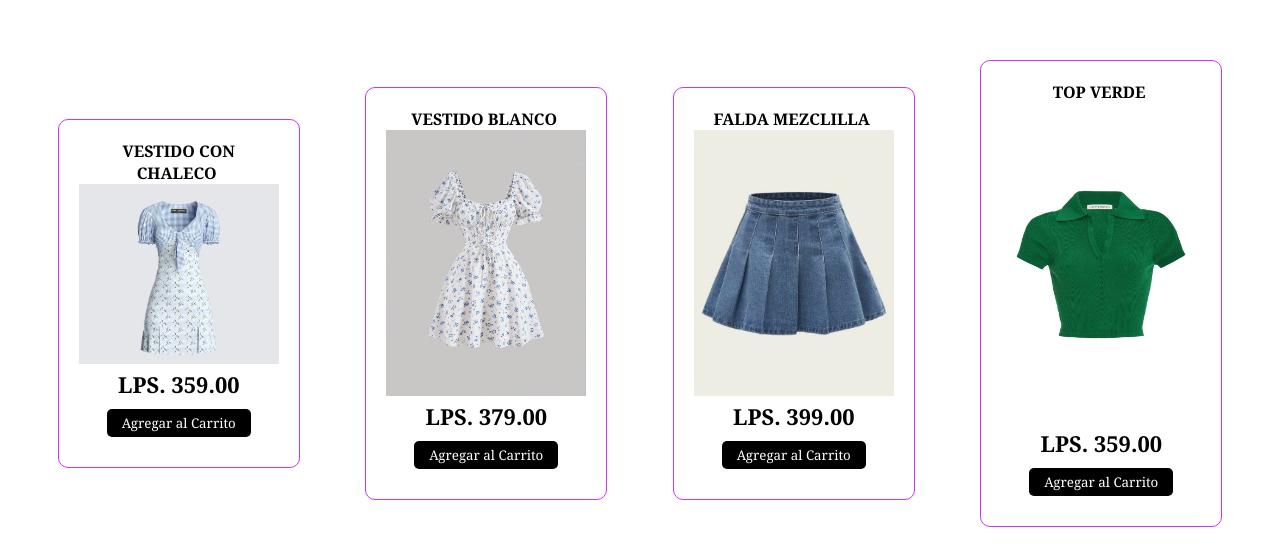
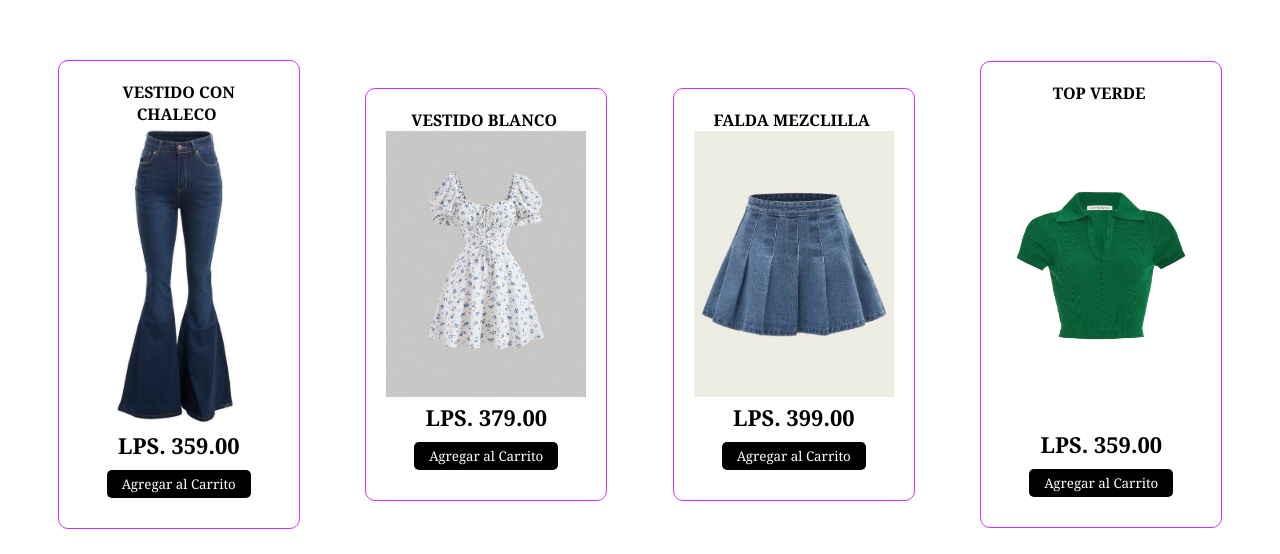
Before and after one commit to PaginaWeb2024/Tienda-camila, a plain HTML site: page index.html in a window 1280 px wide. Shown: the part 180-734 px from the top of the page. Drawn offline with Linux system fonts and the light colour scheme.

Commit message:
Update index.html

```diff
--- a/index.html
+++ b/index.html
@@ -20,7 +20,7 @@
         <div class="contenedor-items">
             <div class="item">
                 <span class="titulo-item">Vestido con chaleco&nbsp;</span>
-                <img src="../Ropa/descargar.jpg" alt="" class="img-item">
+                <img src="https://github.com/PaginaWeb2024/Tienda-camila/blob/Ropa/Ropa/@%F0%9D%90%8D%F0%9D%90%8E%F0%9D%90%93%F0%9D%90%93%F0%9D%90%98%F0%9D%90%94%F0%9D%90%87.jpg?raw=true" alt="" class="img-item">
                 <span class="precio-item">LPS. 359.00</span>
               <button class="boton-item">Agregar al Carrito</button>
           </div>
```
